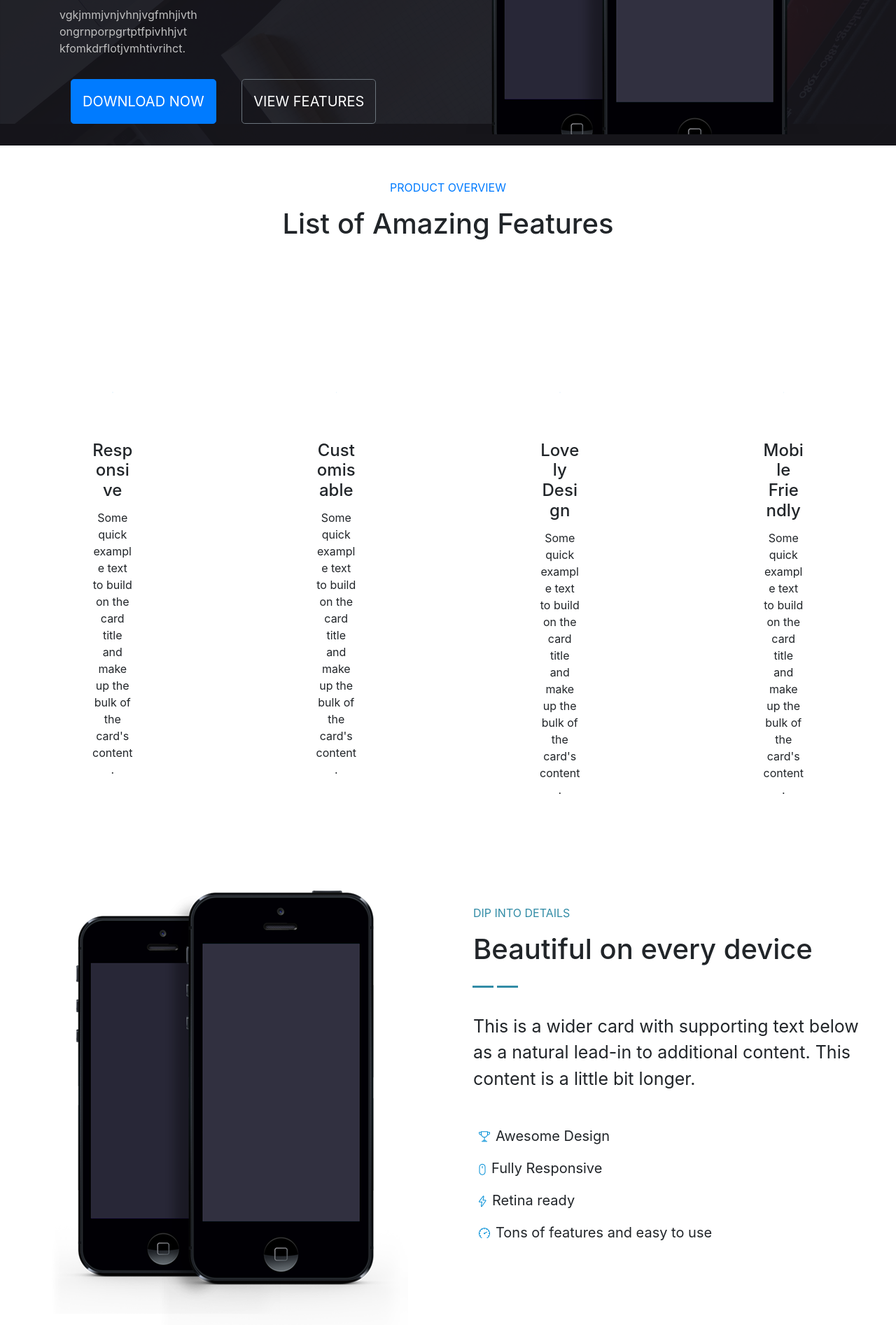
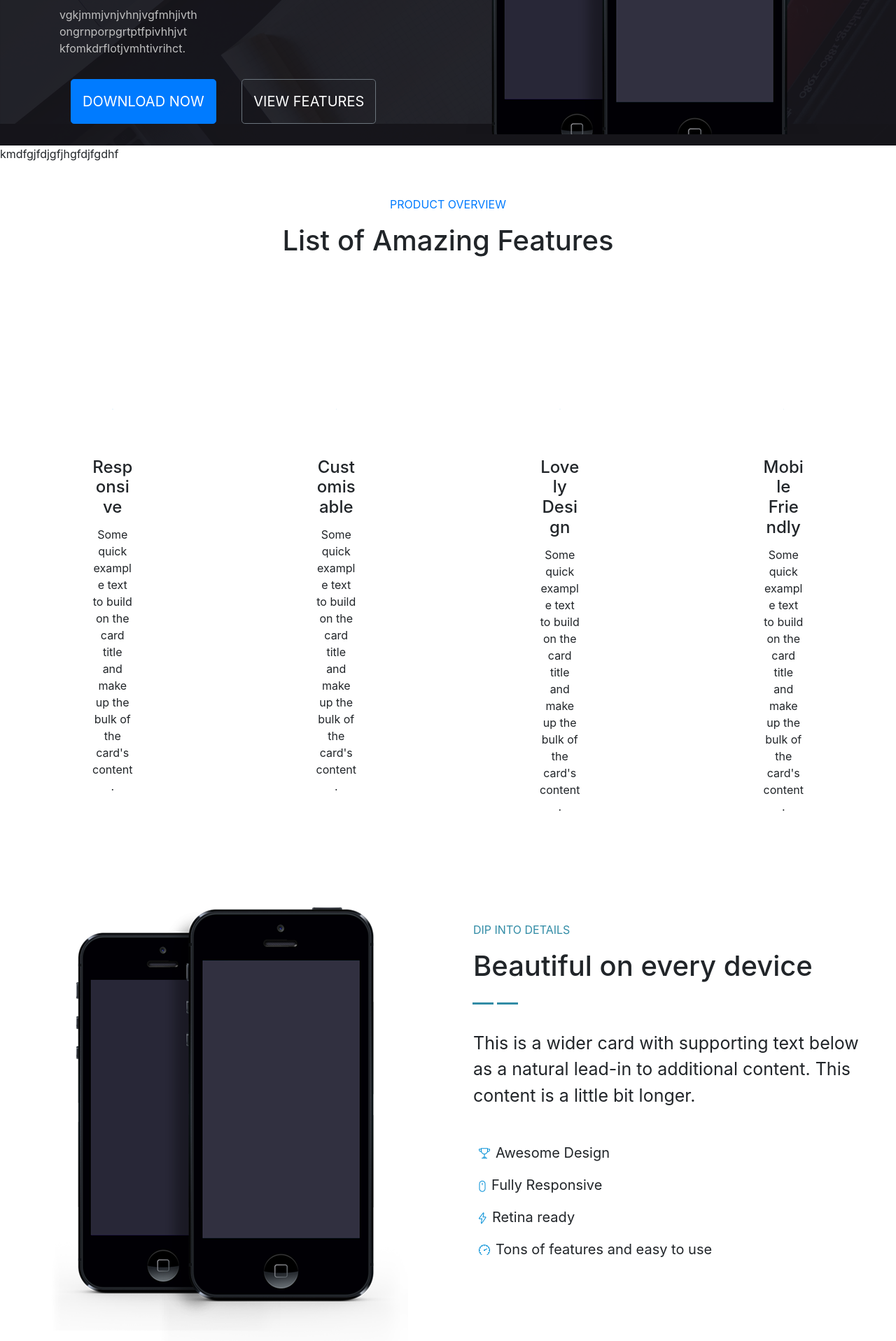
Before and after one commit to chernyshevk/lucidsite, a PHP site: page / in a window 1280 px wide. Shown: the part 463-2380 px from the top of the page at 70% size. Run offline with PHP 8.4, Linux system fonts and the light colour scheme; some libraries are stand-ins or nearby versions.

Commit message:
added code

```diff
--- a/layouts/header.php
+++ b/layouts/header.php
@@ -60,3 +60,4 @@
 </div>
 </body>
 </html>
+kmdfgjfdjgfjhgfdjfgdhf
```
